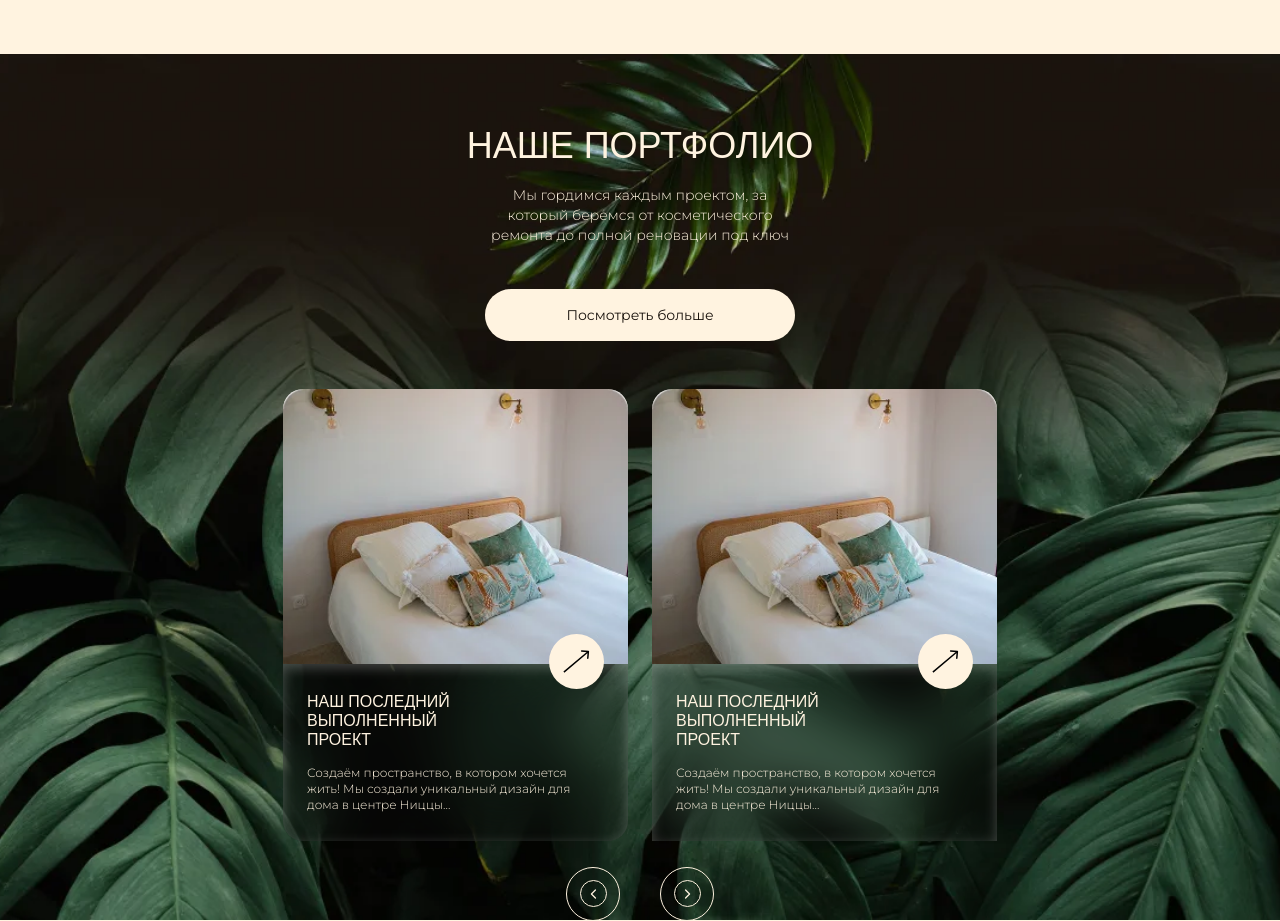
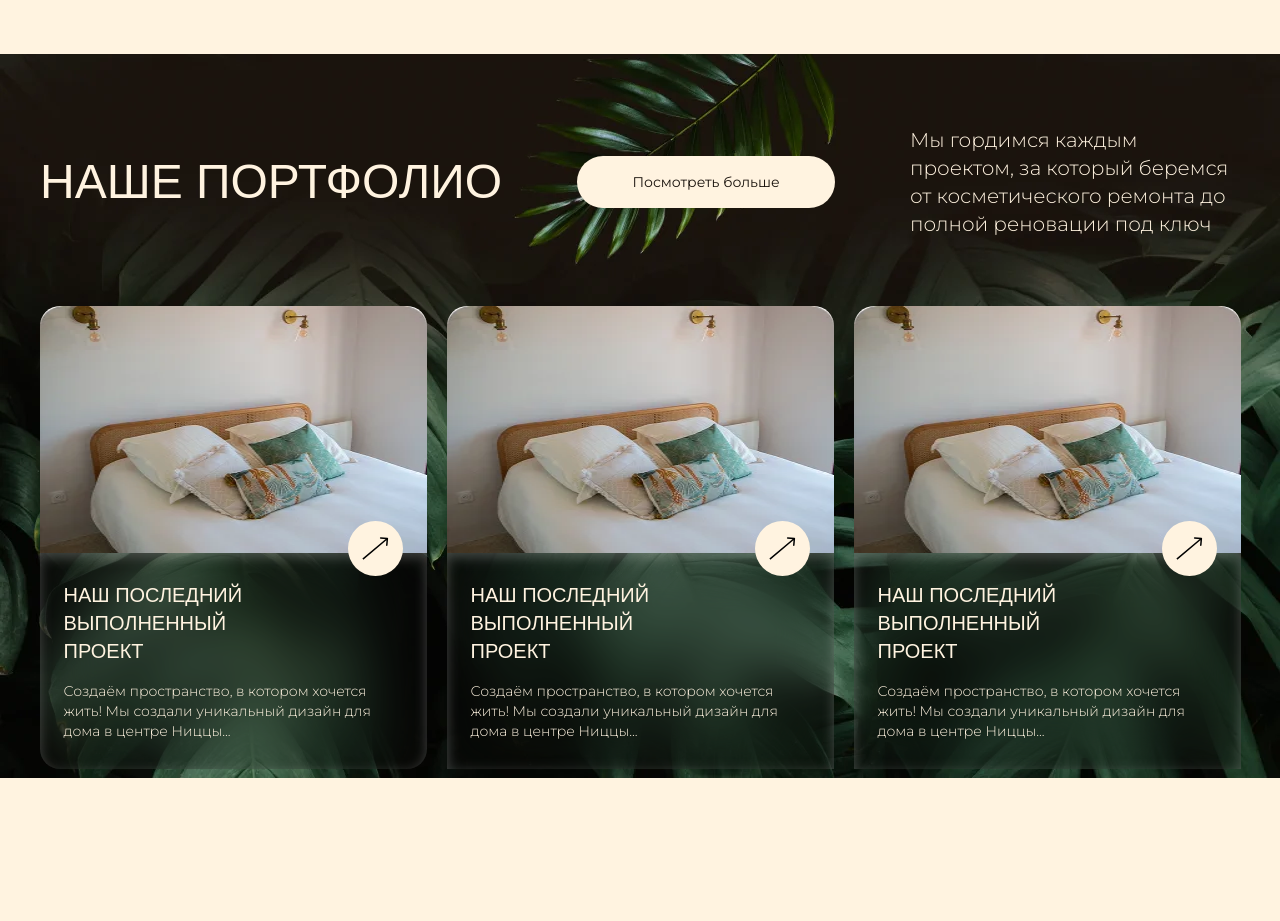
Before and after one commit to cyanidium-dev/repair-nizza, a Next.js app: page /contacts in a window 1280 px wide. Shown: the part 2220-3141 px from the top of the page. After the commit the page ends 3015 px from the top, so only its background shows below. Built offline with nearby package versions, Linux system fonts and the light colour scheme; a web font is replaced by a local one.

Commit message:
styled portfolio section for desk

```diff
--- a/src/components/homepage/PortfolioSection.jsx
+++ b/src/components/homepage/PortfolioSection.jsx
@@ -22,7 +22,6 @@ const PortfolioSection = () => {
 
     window.addEventListener("resize", handleResize);
 
-    // Убираем слушатель при размонтировании
     return () => {
       window.removeEventListener("resize", handleResize);
     };
@@ -33,37 +32,37 @@ const PortfolioSection = () => {
   return (
     <div
       style={{ backgroundImage: `url(${bgImage})` }}
-      className="bg-cover bg-center h-[866px] w-full mx-auto"
+      className="bg-cover bg-center h-[866px] w-full mx-auto md:h-[724px]"
     >
       <Container>
-        <div className="pt-[72px] mb-12">
-          <h2 className="font-arsenal font-normal text-4xl text-primary-white text-center mb-[19px] mx-auto uppercase">
+        <div className="pt-[72px] mb-12 md:flex md:justify-between md:mb-10 lg:items-center lg:mb-[68px]">
+          <h2 className="font-arsenal font-normal text-4xl text-primary-white text-center mb-[19px] mx-auto uppercase md:mb-0 md:text-left lg:text-5xl lg:mx-0 md:order-1">
             {t("portfolioSection.title")}
           </h2>
-          <p className="font-montserrat font-light text-sm text-primary-white text-center w-[242px] mx-auto mb-11 md:w-[300px]">
+          <p className="font-montserrat font-light text-sm text-primary-white text-center w-[242px] mx-auto mb-11 md:w-[330px] md:mb-0 md:text-right lg:text-left md:order-3 lg:mx-0 lg:text-xl">
             {t("portfolioSection.description")}
           </p>
-          <button className="w-[310px] h-[52px] rounded-[32px] bg-primary-white text-primary-black font-montserrat font-normal text-sm mx-auto leading-5 block hover:bg-primary-black hover:text-primary-white transition-all duration-300">
+          <button className="w-[310px] h-[52px] rounded-[32px] bg-primary-white text-primary-black font-montserrat font-normal text-sm mx-auto leading-5 block md:mb-0 md:order-2 lg:w-[258px] hover:bg-primary-black hover:text-primary-white transition-all duration-300">
             {t("portfolioSection.button")}
           </button>
         </div>
-        <div className="flex justify-center gap-6">
+        <div className="flex justify-center gap-6 lg:gap-5">
           <div className="mb-[26px] relative">
             <Image
               src={portfolioMob}
               alt="portfolio image"
-              className="rounded-t-[20px] md:w-[345px]"
+              className="rounded-t-[20px] md:w-[345px] lg:w-[387px] lg:h-[247px]"
             />
-            <div className="w-[310px] md:w-[345px] rounded-b-[20px] backdrop-blur-[26px] shadow-[inset_0_4px_13px_0_rgba(255,255,255,0.25)] bg-[rgba(18,18,18,0.26)] py-7 pl-6 pr-10">
-              <h3 className="font-arsenal font-normal text-base text-primary-white leading-[19px] w-[174px] uppercase mb-4">
+            <div className="w-[310px] md:w-[345px] lg:w-[387px] rounded-b-[20px] backdrop-blur-[26px] shadow-[inset_0_4px_13px_0_rgba(255,255,255,0.25)] bg-[rgba(18,18,18,0.26)] py-7 pl-6 pr-10">
+              <h3 className="font-arsenal font-normal text-base text-primary-white leading-[19px] w-[174px] uppercase mb-4 lg:text-xl lg:w-[246px]">
                 Наш последний выполненный проект
               </h3>
-              <p className="font-montserrat font-light text-xs text-primary-white">
+              <p className="font-montserrat font-light text-xs lg:text-sm text-primary-white">
                 Создаём пространство, в котором хочется жить! Мы создали
                 уникальный дизайн для дома в центре Ниццы...
               </p>
             </div>
-            <button className="absolute top-[217px] md:top-[245px] right-[24px] w-[55px] h-[55px] flex items-center justify-center bg-primary-white rounded-full hover:scale-110 transition-all duration-300">
+            <button className="absolute top-[217px] md:top-[245px] lg:top-[215px] right-[24px] w-[55px] h-[55px] flex items-center justify-center bg-primary-white rounded-full hover:scale-110 transition-all duration-300">
               <Image src={arrowDiagonal} alt="arrow button" />
             </button>
           </div>
@@ -71,23 +70,42 @@ const PortfolioSection = () => {
             <Image
               src={portfolioMob}
               alt="portfolio image"
-              className="rounded-t-[20px] md:w-[345px]"
+              className="rounded-t-[20px] md:w-[345px] lg:w-[387px] lg:h-[247px]"
             />
-            <div className="w-[310px] md:w-[345px] backdrop-blur-[26px] shadow-[inset_0_4px_13px_0_rgba(255,255,255,0.25)] bg-[rgba(18,18,18,0.26)] py-7 pl-6 pr-10">
-              <h3 className="font-arsenal font-normal text-base text-primary-white leading-[19px] w-[174px] uppercase mb-4">
+            <div className="w-[310px] md:w-[345px] lg:w-[387px] backdrop-blur-[26px] shadow-[inset_0_4px_13px_0_rgba(255,255,255,0.25)] bg-[rgba(18,18,18,0.26)] py-7 pl-6 pr-10">
+              <h3 className="font-arsenal font-normal text-base text-primary-white leading-[19px] w-[174px] uppercase mb-4 lg:text-xl lg:w-[246px]">
                 Наш последний выполненный проект
               </h3>
-              <p className="font-montserrat font-light text-xs text-primary-white">
+              <p className="font-montserrat font-light text-xs lg:text-sm text-primary-white">
                 Создаём пространство, в котором хочется жить! Мы создали
                 уникальный дизайн для дома в центре Ниццы...
               </p>
             </div>
-            <button className="absolute top-[217px] md:top-[245px] right-[24px] w-[55px] h-[55px] flex items-center justify-center bg-primary-white rounded-full hover:scale-110 transition-all duration-300">
+            <button className="absolute top-[217px] md:top-[245px] lg:top-[215px] right-[24px] w-[55px] h-[55px] flex items-center justify-center bg-primary-white rounded-full hover:scale-110 transition-all duration-300">
+              <Image src={arrowDiagonal} alt="arrow button" />
+            </button>
+          </div>
+          <div className="mb-[26px] relative hidden lg:block">
+            <Image
+              src={portfolioMob}
+              alt="portfolio image"
+              className="rounded-t-[20px] md:w-[345px] lg:w-[387px] lg:h-[247px]"
+            />
+            <div className="w-[310px] md:w-[345px] lg:w-[387px] backdrop-blur-[26px] shadow-[inset_0_4px_13px_0_rgba(255,255,255,0.25)] bg-[rgba(18,18,18,0.26)] py-7 pl-6 pr-10">
+              <h3 className="font-arsenal font-normal text-base text-primary-white leading-[19px] w-[174px] uppercase mb-4 lg:text-xl lg:w-[246px]">
+                Наш последний выполненный проект
+              </h3>
+              <p className="font-montserrat font-light text-xs lg:text-sm text-primary-white">
+                Создаём пространство, в котором хочется жить! Мы создали
+                уникальный дизайн для дома в центре Ниццы...
+              </p>
+            </div>
+            <button className="absolute top-[217px] md:top-[245px] lg:top-[215px] right-[24px] w-[55px] h-[55px] flex items-center justify-center bg-primary-white rounded-full hover:scale-110 transition-all duration-300">
               <Image src={arrowDiagonal} alt="arrow button" />
             </button>
           </div>
         </div>
-        <div className="flex justify-center gap-6 md:gap-10">
+        <div className="flex justify-center gap-6 md:gap-10 lg:hidden">
           <div className="border border-primary-white rounded-full w-[54px] h-[54px] flex items-center justify-center hover:bg-primary-white group transition-all duration-300">
             <button className="bg-transparent border border-primary-white rounded-full w-[27px] h-[27px] flex items-center justify-center group-hover:border-primary-black transition-all duration-300">
               <Image
```
